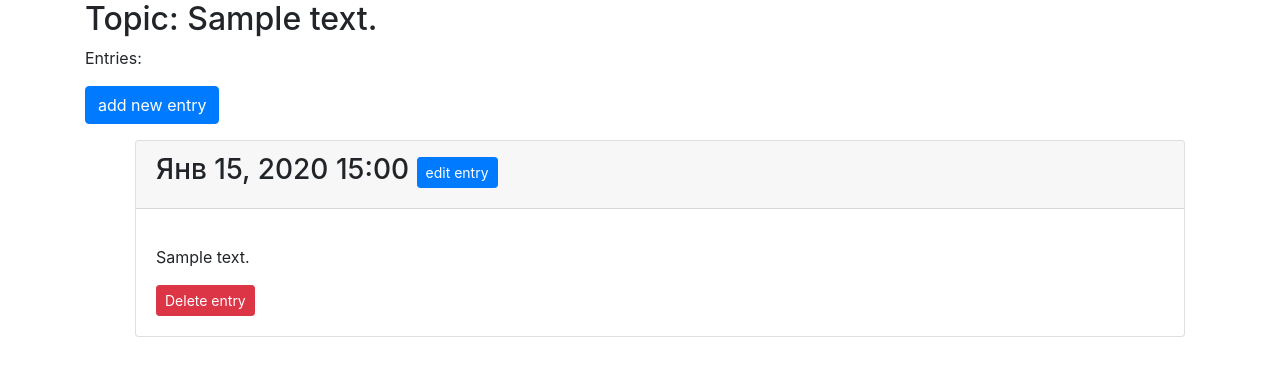
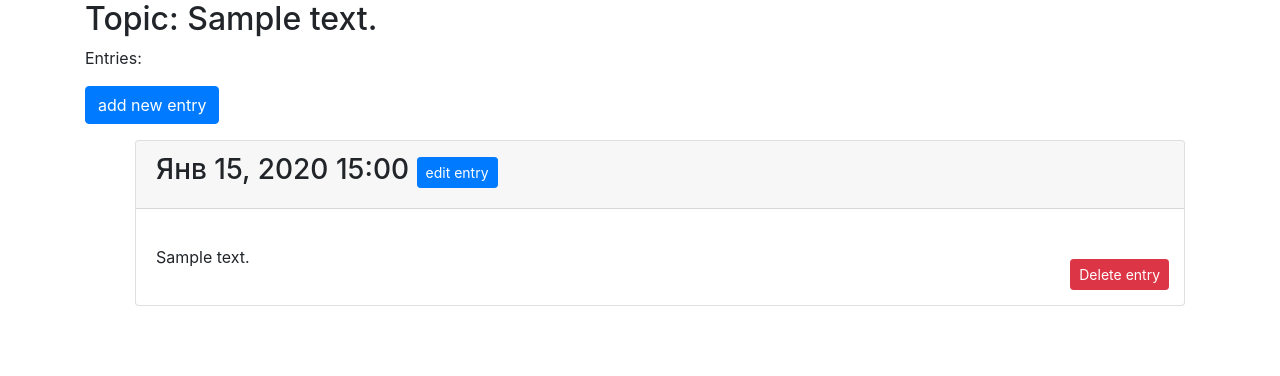
Before and after one commit to deverser/learning_log, a Django app: page /topics/1/ in a window 1280 px wide. Shown: the part 56-432 px from the top of the page. Run offline with Django 3.2, Linux system fonts and the light colour scheme; a user stored in the database is signed in; tables that the repository leaves empty hold one stand-in row (values such as "Sample post"); some libraries are stand-ins or nearby versions.

Commit message:
button 'delete entry' was moved to right bottom corner

```diff
--- a/learning_logs/templates/learning_logs/topic.html
+++ b/learning_logs/templates/learning_logs/topic.html
@@ -22,7 +22,8 @@
                 </div>
                 <div class="card-body">
                     <p class="card-text">{{ entry.text|linebreaks }}</p>
-                    <a href="{% url 'learning_logs:delete_entry' entry.id %}" class="btn btn-danger btn-sm">Delete entry</a>
+                    <a href="{% url 'learning_logs:delete_entry' entry.id %}" class="btn btn-danger btn-sm"
+                       style="position: absolute; right: 15px; bottom: 15px">Delete entry</a>
                 </div>
             </div> <!-- panel -->
 
```
